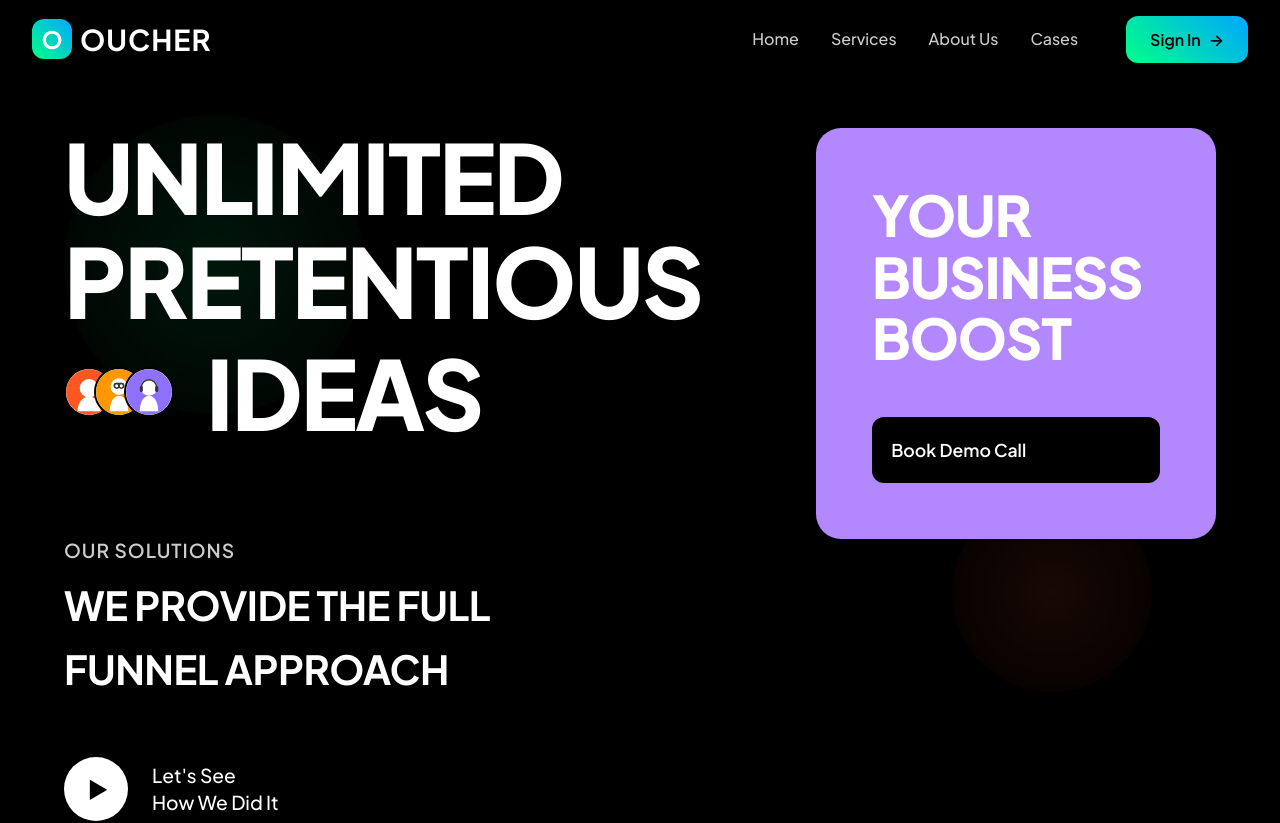
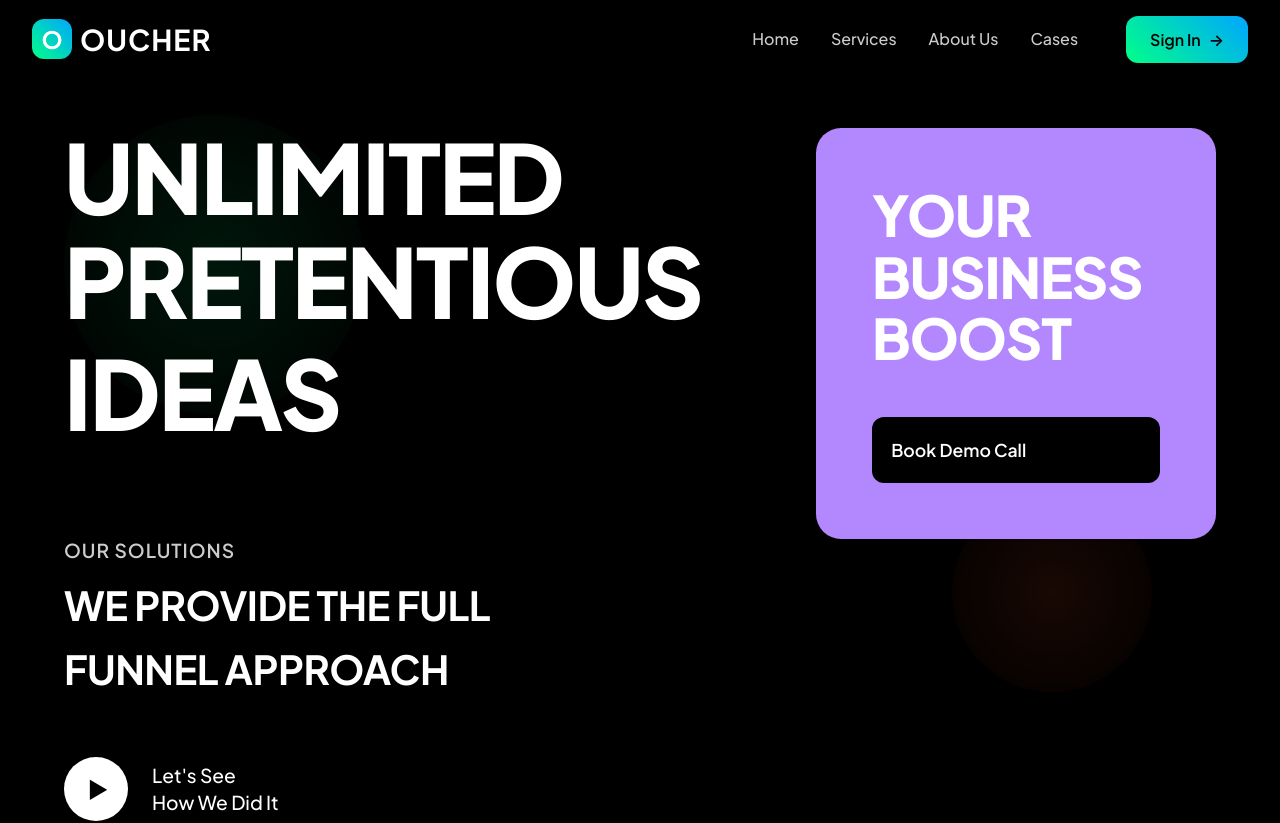
Before and after one commit to SyedImtiyaz-1/gdgc-_task_round_frontend, a React (Vite) app: page / in a window 1280 px wide. Shown: the top 823 px of the page. Built offline with nearby package versions, Linux system fonts and the light colour scheme.

Commit message:
Fixed Hero Page

```diff
--- a/src/components/Hero.jsx
+++ b/src/components/Hero.jsx
@@ -23,11 +23,11 @@ const Hero = () => {
                                     PRETENTIOUS
                                 </div>
                                 <div className={`heading-line with-circles ${isVisible ? 'visible' : ''}`} style={{ transitionDelay: '0.6s' }}>
-                                    <span className="heading-profile">
+                                    {/* <span className="heading-profile">
                                         <img src="./profile1.svg"  className="profile-img" />
                                         <img src="./profile2.svg"  className="profile-img" />
                                         <img src="./profile3.svg"  className="profile-img" />
-                                    </span>
+                                    </span> */}
                                     <span>IDEAS</span>
                                 </div>
                             </h1>
```
